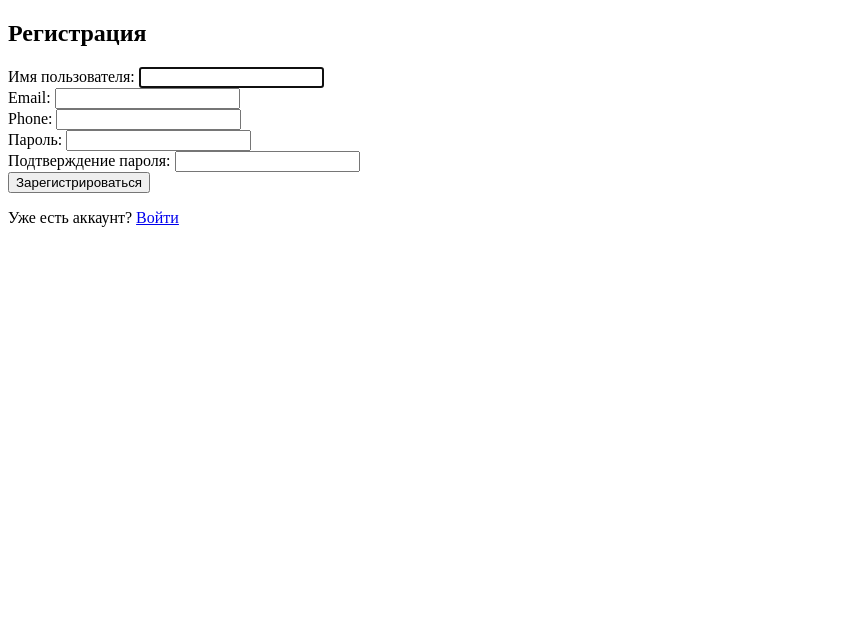
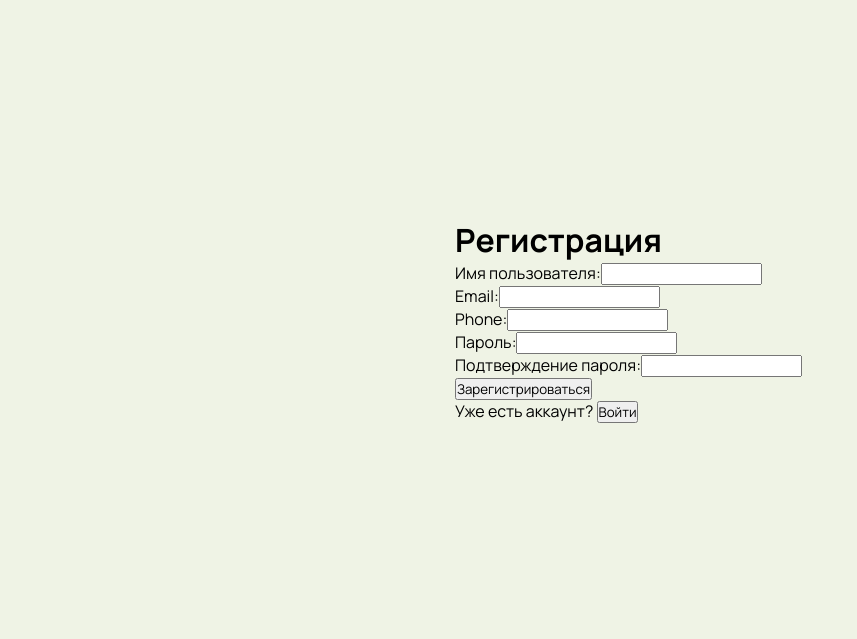
Before and after one commit to Romigo24/BeautyCity, a Django app: page /register/ in a window 1280 px wide. Shown: the top 639 px of the page, without its empty margins (0-857 px from the left). Run offline with Django 4.2, Linux system fonts and the light colour scheme.

Commit message:
Update file register, login html

```diff
--- a/beauty_salon/templates/register.html
+++ b/beauty_salon/templates/register.html
@@ -1,29 +1,41 @@
 {% load static %}
 <!DOCTYPE html>
 <html lang="ru">
-<body>
-    <section class="register-section">
-        <div class="container">
-            <div class="register-block">
+<head>
+	<meta charset="UTF-8">
+	<meta name="viewport" content="width=device-width, initial-scale=1.0">
+	<title>Beauty City</title>
+	<link rel="preconnect" href="https://fonts.googleapis.com">
+	<link rel="preconnect" href="https://fonts.gstatic.com" crossorigin>
+	<link href="https://fonts.googleapis.com/css2?family=Manrope:wght@400;500;700&display=swap" rel="stylesheet">
+	<link rel="stylesheet" href="https://cdnjs.cloudflare.com/ajax/libs/slick-carousel/1.8.1/slick.min.css" integrity="sha512-yHknP1/AwR+yx26cB1y0cjvQUMvEa2PFzt1c9LlS4pRQ5NOTZFWbhBig+X9G9eYW/8m0/4OXNx8pxJ6z57x0dw==" crossorigin="anonymous" referrerpolicy="no-referrer" />
+	<link rel="stylesheet" href="https://cdnjs.cloudflare.com/ajax/libs/slick-carousel/1.8.1/slick-theme.min.css" integrity="sha512-17EgCFERpgZKcm0j0fEq1YCJuyAWdz9KUtv1EjVuaOz8pDnh/0nZxmU6BBXwaaxqoi9PQXnRWqlcDB027hgv9A==" crossorigin="anonymous" referrerpolicy="no-referrer" />
+	<link rel="stylesheet" href="{% static 'css/jquery.arcticmodal-0.3.css' %}">
+	<link rel="stylesheet" href="{% static 'css/simple.css' %}">
+	<link rel="stylesheet" href="{% static 'css/bootstrap-grid.min.css' %}">
+	<link rel="stylesheet" href="{% static 'css/main.css' %}">
+</head>
+<body style="display: flex; justify-content: center; align-items: center; min-height: 80vh; background-color:rgb(239, 243, 229);">
+    <div class="container" style="width: 400px;">
+        <div class="register-block" >
             <h1 class="register-title">{{ title|default:"Регистрация" }}</h1>
-                <form method="post" class="register-form">
+            <form method="post" class="register-form" >
                 {% csrf_token %}
                 {% for field in form %}
-                        <div class="form-group">
-                            <label for="{{ field.id_for_label }}" class="form-label">{{ field.label }}:</label>
-                            {{ field }}
+                    <p class="form-group">
+                        <label for="{{ field.id_for_label }}" class="form-label" >{{ field.label }}:{{ field }}</label>
+
                         {% if field.errors %}
-                                <div class="form-error">{{ field.errors }}</div>
+                            <div class="form-error" style="color: red; font-size: 0.9em; margin-top: 4px; ">{{ field.errors }}</div>
                         {% endif %}
-                        </div>
+                    </p>
                 {% endfor %}
                 <button type="submit" class="register-btn">Зарегистрироваться</button>
             </form>
             <p class="register-login-link">
-                    Уже есть аккаунт? <a href="{% url 'beauty_salon:login' %}">Войти</a>
+                Уже есть аккаунт? <a href="{% url 'beauty_salon:login' %}"><button type="submit">Войти</button></a>
             </p>
         </div>
     </div>
-    </section>
 </body>
 </html>
```
Also changed, not shown: beauty_salon/templates/login.html (+21 -7 lines). Lines whose indentation alone changed are shown as unchanged.
